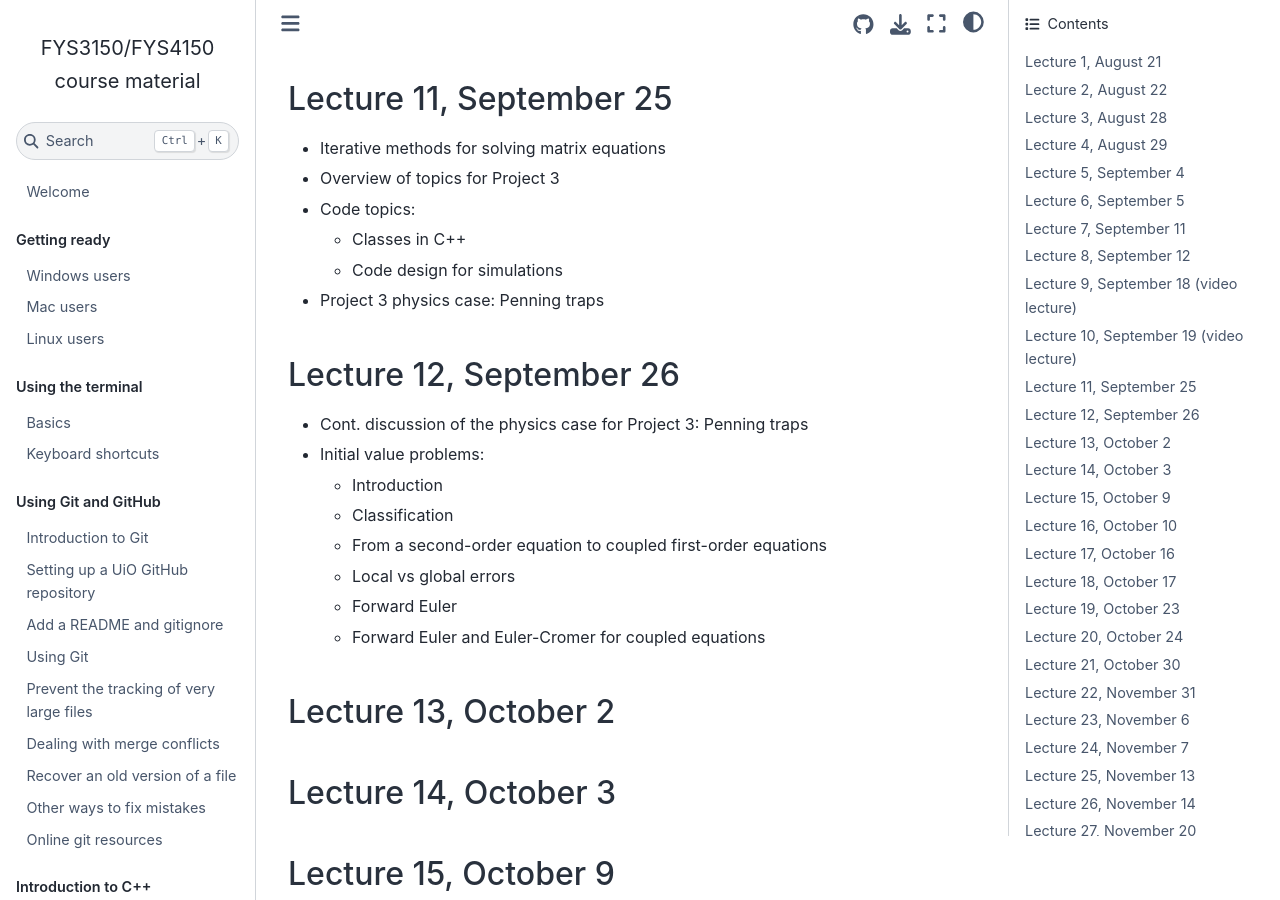
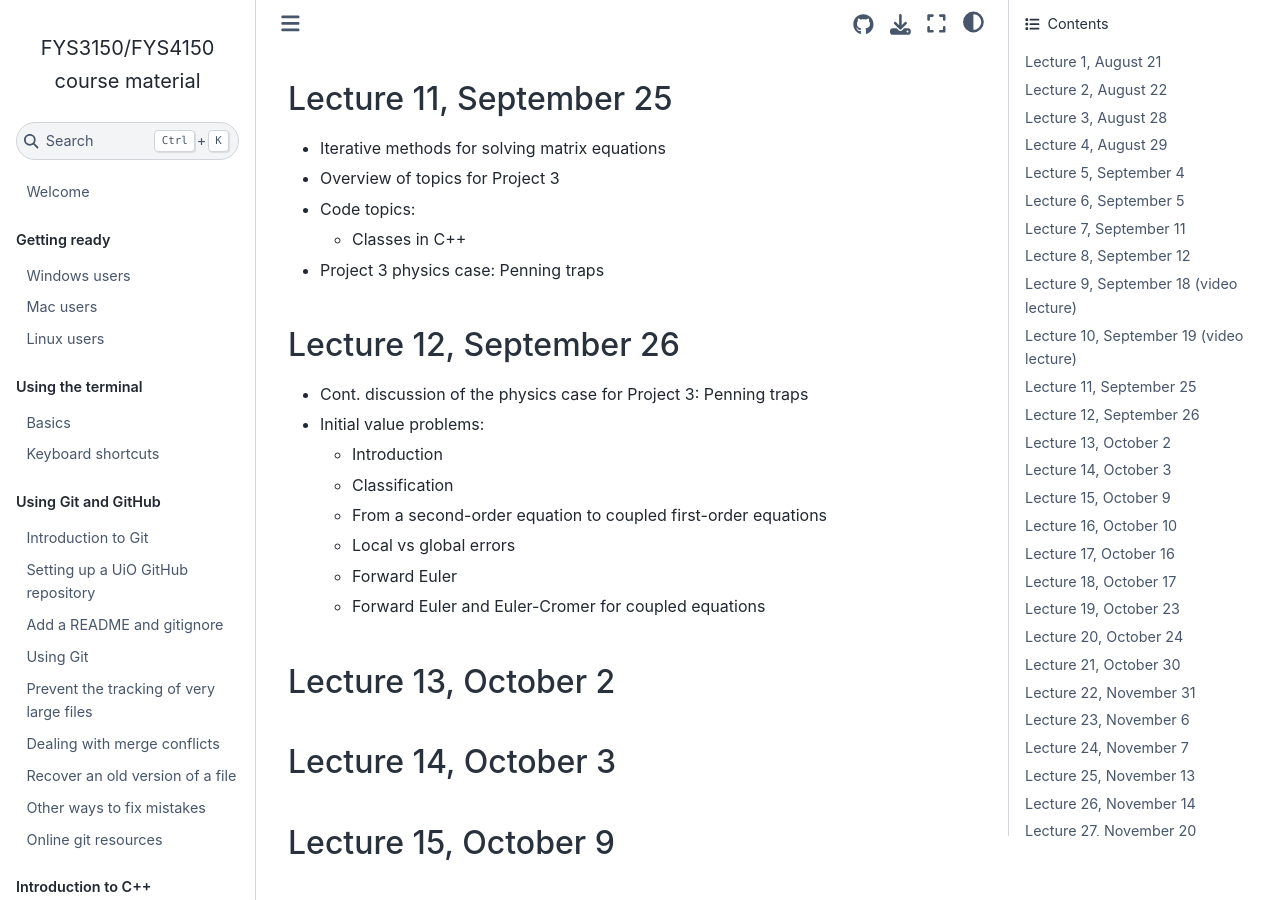
Before and after one commit to anderkve/FYS3150, a Jupyter Book: the page built from lecture_notes/2025/README.md, in a window 1280 px wide and 900 px high, scrolled down 2840 px. Built offline with Jupyter Book 1.0.4 settings and Sphinx 7.4.7 and the Sphinx Book theme 1.1.4, drawn with Linux system fonts in a browser that asks for light colours; pages that are not in the unit, such as notebooks, are missing from menus.

Commit message:
Update README.md

```diff
--- a/lecture_notes/2025/README.md
+++ b/lecture_notes/2025/README.md
@@ -107,7 +107,6 @@
 - Overview of topics for Project 3
 - Code topics:
   - Classes in C++
-  - Code design for simulations
 - Project 3 physics case: Penning traps
 
 
```
